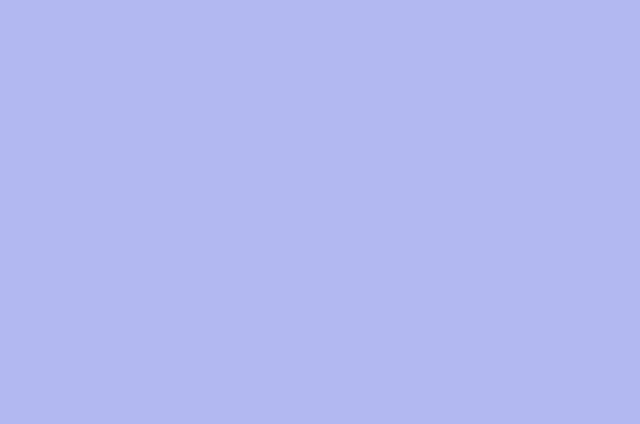
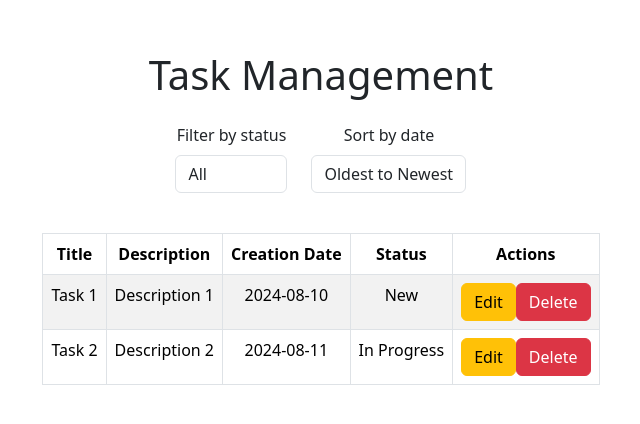
Before and after one commit to Mehmetcesur/duty-management, a React (Vite) app: page /management in a window 1280 px wide. Before the commit this address had no page. Shown: the part 186-610 px from the top of the page, without its empty margins (319-959 px from the left). Built offline with nearby package versions, Linux system fonts and the light colour scheme.

Commit message:
Added ManagementForm

```diff
--- a/package.json
+++ b/package.json
@@ -15,6 +15,7 @@
     "bootstrap": "^5.3.3",
     "jwt-decode": "^4.0.0",
     "react": "^18.3.1",
+    "react-bootstrap": "^2.10.4",
     "react-dom": "^18.3.1",
     "react-redux": "^9.1.2",
     "react-router-dom": "^6.26.0",
--- a/src/App.tsx
+++ b/src/App.tsx
@@ -1,6 +1,7 @@
 import { BrowserRouter as Router, Route, Routes } from 'react-router-dom';
 import LoginForm from './components/Login/LoginForm';
 import RegisterForm from './components/Register/RegisterForm';
+import ManagementForm from './components/Management/ManagementForm';
 
 function App() {
   return (
@@ -8,6 +9,7 @@ function App() {
       <Routes>
         <Route path="/" element={<LoginForm />} />
         <Route path="/register" element={<RegisterForm />} />
+        <Route path="/management" element={<ManagementForm />} />
       </Routes>
     </Router>
   );
--- a/src/components/Login/LoginForm.tsx
+++ b/src/components/Login/LoginForm.tsx
@@ -10,7 +10,6 @@ const LoginForm: React.FC = () => {
     e.preventDefault();
     console.log('Email:', email);
     console.log('Password:', password);
-    // Add your login logic here, such as calling an API endpoint
   };
 
   return (
--- /dev/null
+++ b/src/components/Management/ManagementForm.tsx
@@ -0,0 +1,101 @@
+import React, { useState } from 'react';
+import { Button, Form, Table, Container, Row, Col } from 'react-bootstrap';
+
+interface Task {
+    id: number;
+    title: string;
+    description: string;
+    creationDate: string;
+    status: 'New' | 'In Progress' | 'Completed';
+}
+
+const Management: React.FC = () => {
+    const [tasks, setTasks] = useState<Task[]>([
+        { id: 1, title: 'Task 1', description: 'Description 1', creationDate: '2024-08-10', status: 'New' },
+        { id: 2, title: 'Task 2', description: 'Description 2', creationDate: '2024-08-11', status: 'In Progress' },
+    ]);
+
+    const [filter, setFilter] = useState<'All' | 'New' | 'In Progress' | 'Completed'>('All');
+    const [sortOrder, setSortOrder] = useState<'asc' | 'desc'>('asc');
+
+    const handleEdit = (id: number) => {
+        console.log(`Edit task with id: ${id}`);
+    };
+
+    const handleDelete = (id: number) => {
+        setTasks(tasks.filter(task => task.id !== id));
+    };
+
+    const filteredTasks = tasks
+        .filter(task => filter === 'All' || task.status === filter)
+        .sort((a, b) => {
+            if (sortOrder === 'asc') {
+                return new Date(a.creationDate).getTime() - new Date(b.creationDate).getTime();
+            } else {
+                return new Date(b.creationDate).getTime() - new Date(a.creationDate).getTime();
+            }
+        });
+
+    return (
+        <Container className="mt-4">
+            <h1 className="mb-4 text-center">Task Management</h1>
+            <Row className="justify-content-center mb-3">
+                <Col xs="auto">
+                    <Form.Group controlId="filterStatus">
+                        <Form.Label>Filter by status</Form.Label>
+                        <Form.Control
+                            as="select"
+                            value={filter}
+                            onChange={(e) => setFilter(e.target.value as 'All' | 'New' | 'In Progress' | 'Completed')}
+                        >
+                            <option value="All">All</option>
+                            <option value="Pending">New</option>
+                            <option value="In Progress">In Progress</option>
+                            <option value="Completed">Completed</option>
+                        </Form.Control>
+                    </Form.Group>
+                </Col>
+                <Col xs="auto">
+                    <Form.Group controlId="sortOrder">
+                        <Form.Label>Sort by date</Form.Label>
+                        <Form.Control
+                            as="select"
+                            value={sortOrder}
+                            onChange={(e) => setSortOrder(e.target.value as 'asc' | 'desc')}
+                        >
+                            <option value="asc">Oldest to Newest</option>
+                            <option value="desc">Newest to Oldest</option>
+                        </Form.Control>
+                    </Form.Group>
+                </Col>
+            </Row>
+            <Table striped bordered hover className="mt-4">
+                <thead>
+                    <tr>
+                        <th>Title</th>
+                        <th>Description</th>
+                        <th>Creation Date</th>
+                        <th>Status</th>
+                        <th>Actions</th>
+                    </tr>
+                </thead>
+                <tbody>
+                    {filteredTasks.map(task => (
+                        <tr key={task.id}>
+                            <td>{task.title}</td>
+                            <td>{task.description}</td>
+                            <td>{task.creationDate}</td>
+                            <td>{task.status}</td>
+                            <td>
+                                <Button variant="warning" className="mr-2" onClick={() => handleEdit(task.id)}>Edit</Button>
+                                <Button variant="danger" onClick={() => handleDelete(task.id)}>Delete</Button>
+                            </td>
+                        </tr>
+                    ))}
+                </tbody>
+            </Table>
+        </Container>
+    );
+};
+
+export default Management;
--- a/src/main.tsx
+++ b/src/main.tsx
@@ -4,6 +4,8 @@ import './index.css';
 import 'react-toastify/dist/ReactToastify.css';
 import { Provider } from 'react-redux';
 import { globalStore } from './store/configureStore';
+import 'bootstrap/dist/css/bootstrap.min.css';
+
 
 ReactDOM.createRoot(document.getElementById('root')!).render(
   <Provider store={globalStore}>
```
Also changed, not shown: src/components/Management/styles/ManagementForm.module.css (added, +80 -0 lines), 1 other file (tests, documents, lock files or other folders).
